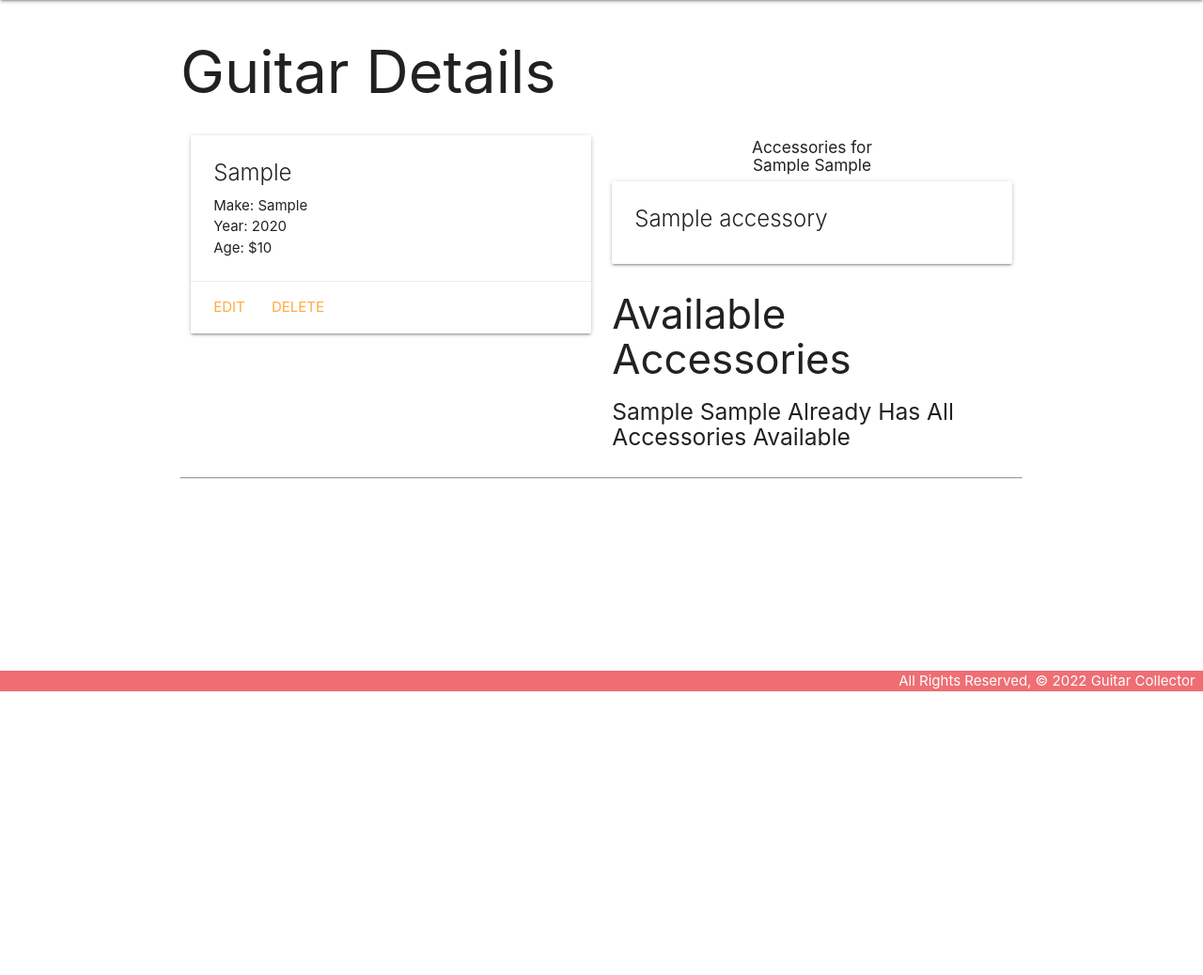
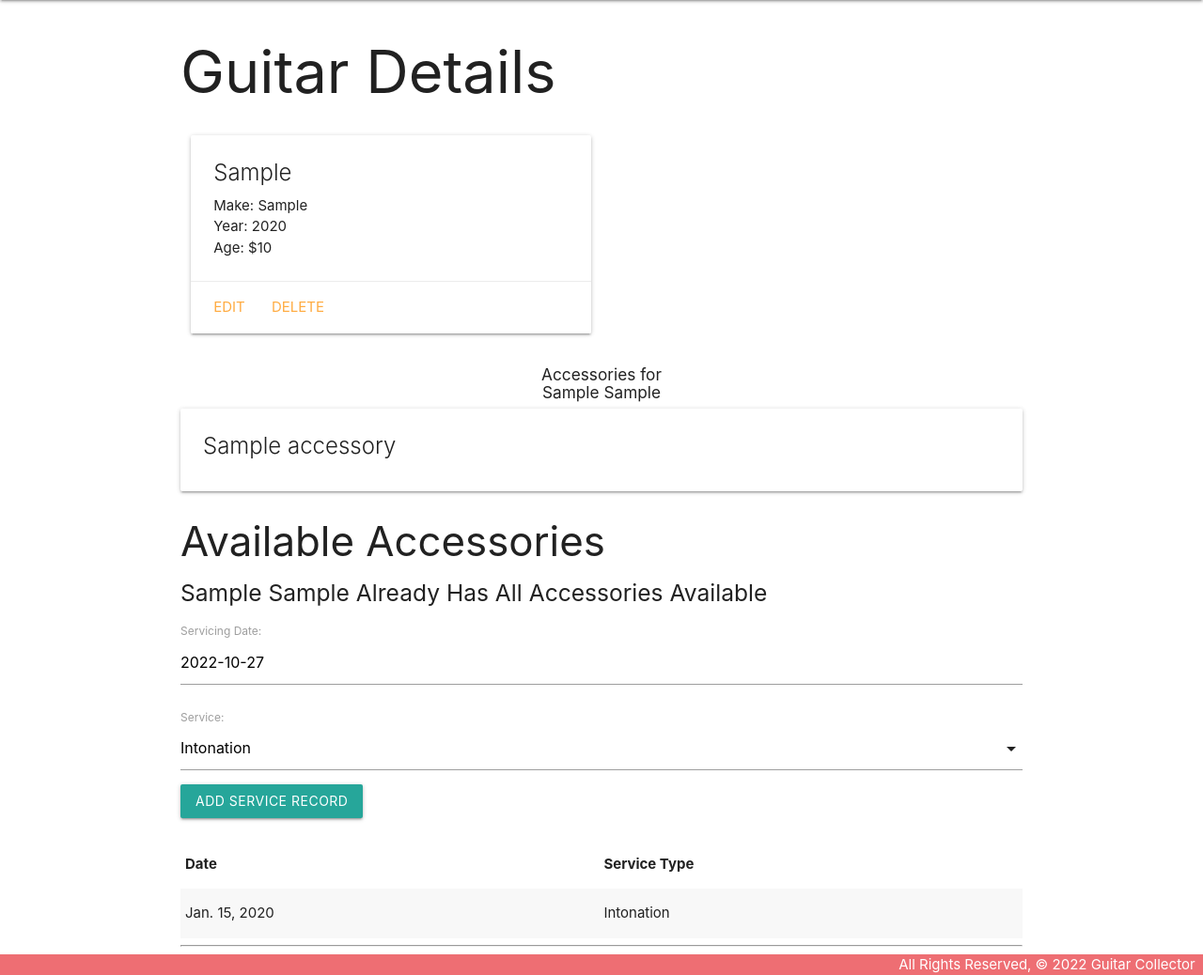
Before and after one commit to anranlee99/guitarcollector, a Django app: page /guitars/1/ in a window 1280 px wide. Shown: the part 64-1102 px from the top of the page at 94% size. Before the commit the page ends 800 px from the top, so only its background shows below. Run offline with Django 4.2, Linux system fonts and the light colour scheme; tables that the repository leaves empty hold one stand-in row (values such as "Sample post").

Commit message:
adds servicing form

```diff
--- a/main_app/admin.py
+++ b/main_app/admin.py
@@ -1,5 +1,6 @@
 from django.contrib import admin
-from .models import Guitar, Accessory
+from .models import Guitar, Accessory, Servicing
 # Register your models here.
 admin.site.register(Guitar)
 admin.site.register(Accessory)
+admin.site.register(Servicing)
--- /dev/null
+++ b/main_app/forms.py
@@ -0,0 +1,7 @@
+from django.forms import ModelForm
+from .models import Servicing
+
+class ServicingForm(ModelForm):
+    class Meta:
+        model = Servicing
+        fields = ['date', 'service']
--- a/main_app/models.py
+++ b/main_app/models.py
@@ -4,7 +4,11 @@ from django.contrib.auth.models import User
 from datetime import date
 
 # Create your models here.
-
+SERVICE = (
+  ('I', 'Intonation'),
+  ('M', 'Maintenance'),
+  ('R', 'Repair')
+)
 
 class Accessory(models.Model):
     name = models.CharField(max_length=100)
@@ -14,6 +18,8 @@ class Accessory(models.Model):
         return f'{self.name} ({self.id})'
     def get_absolute_url(self):
         return reverse('accessories_detail', kwargs={'pk': self.id})
+
+
 
 class Guitar(models.Model):
   make = models.CharField(max_length=100)
@@ -28,3 +34,22 @@ class Guitar(models.Model):
 
   def get_absolute_url(self):
     return reverse('detail', kwargs={'guitar_id': self.id})
+
+class Servicing(models.Model):
+  date = models.DateField('Servicing Date')
+  service = models.CharField(
+    max_length=100,
+    choices=SERVICE,
+    default=SERVICE[0][0]
+  )
+
+  guitar = models.ForeignKey(
+    Guitar,
+    on_delete=models.CASCADE
+  )
+
+  def __str__(self):
+    return f'{self.get_service_display()} on {self.date}'
+
+  class Meta:
+    ordering = ['-date']
--- a/main_app/templates/base.html
+++ b/main_app/templates/base.html
@@ -8,6 +8,7 @@
   <title>Guitar Collector</title>
   <link rel="stylesheet" href="https://cdnjs.cloudflare.com/ajax/libs/materialize/1.0.0/css/materialize.min.css">
   <link rel="stylesheet" type="text/css" href="{% static 'css/style.css' %}">
+  <script src="https://cdnjs.cloudflare.com/ajax/libs/materialize/1.0.0/js/materialize.min.js"></script>
 
 </head>
 <body>
--- a/main_app/templates/guitars/detail.html
+++ b/main_app/templates/guitars/detail.html
@@ -17,6 +17,9 @@
         <a href="{% url 'guitars_delete' guitar.id %}">Delete</a>
       </div>
     </div>
+  </div>
+
+
 </div>
 <div class="col s6">
   <h6 style='text-align: center;'>Accessories for <br>{{guitar.make}} {{guitar.model}}</h6>
@@ -55,23 +58,43 @@
     <h5>{{guitar.make}} {{guitar.model}} Already Has All Accessories Available</h5>
   {% endif %}
   </div>
+  <div class="col s6">
+    <form action="{% url 'add_servicing' guitar.id %}" method="POST">
+      {% csrf_token %}
+      {{ servicing_form.as_p }}
+      <button class="btn" type="submit">Add Service Record</button>
+    </form>
+    <br>
+    <table class="striped">
+      <thead>
+        <tr><th>Date</th><th>Service Type</th></tr>
+      </thead>
+      <tbody>
+        {% for service in guitar.servicing_set.all %}
+          <tr>
+            <td>{{service.date}}</td>
+            <td>{{service.get_service_display}}</td>
+          </tr>
+        {% endfor %}
+      </tbody>
+    </table>
   </div>
 </div>
-
 <!-- This is all new markup to be added just above the <script> tag -->
 <hr>
 
 
 
 <script>
-  {% comment %} const dateEl = document.getElementById('id_date');
+const dateEl = document.getElementById('id_date');
   M.Datepicker.init(dateEl, {
     format: 'yyyy-mm-dd',
     defaultDate: new Date(),
     setDefaultDate: true,
     autoClose: true
-  }); {% endcomment %}
-
+  });
+  const selectEl = document.getElementById('id_service');
+  M.FormSelect.init(selectEl);
 
 </script>
 
--- a/main_app/urls.py
+++ b/main_app/urls.py
@@ -10,6 +10,7 @@ urlpatterns = [
     path('guitars/<int:pk>/update/', views.GuitarUpdate.as_view(), name='guitars_update'),
     path('guitars/<int:pk>/delete/', views.GuitarDelete.as_view(), name='guitars_delete'),
     path('accessories/create', views.AccessoryCreate.as_view(), name='accessories_create'),
+    path('guitars/<int:guitar_id>/add_servicing/', views.add_servicing, name='add_servicing'),
     path('accessories/<int:pk>/', views.AccessoryDetail.as_view(), name='accessories_detail'),
     path('accessories/<int:pk>/delete', views.AccessoryDelete.as_view(), name='accessories_delete'),
     path('accessories/', views.AccessoryList.as_view(), name='accessories_index'),
--- a/main_app/views.py
+++ b/main_app/views.py
@@ -1,4 +1,6 @@
 from django.shortcuts import render, redirect
+
+from .forms import ServicingForm
 from .models import Guitar, Accessory
 from django.views.generic.edit import CreateView, UpdateView, DeleteView
 from django.views.generic import ListView, DetailView
@@ -15,14 +17,18 @@ def about(request):
     return render(request, 'about.html')
 
 def guitars_detail(request, guitar_id):
+
   guitar = Guitar.objects.get(id=guitar_id)
   id_list = guitar.accessories.all().values_list('id')
   accessories_guitar_doesnt_have = Accessory.objects.exclude(id__in=id_list)
+  servicing_form = ServicingForm()
+  print(guitar.servicing_set.all())
   return render(
     request,
     'guitars/detail.html',
     {
       'guitar': guitar,
+      'servicing_form': servicing_form,
       'accessories': accessories_guitar_doesnt_have,
     }
   )
@@ -43,6 +49,20 @@ class GuitarUpdate(UpdateView):
   # excluding the name field
   fields = ['make', 'model', 'year', 'cost']
 
+def add_servicing(request, guitar_id):
+
+  # create a FeedingForm instance using
+  # the data that was submitted via the form
+  form = ServicingForm(request.POST)
+  # validate the form
+  if form.is_valid():
+
+    # can't save the form/object to the db
+    # until we've assigned a cat_id
+    new_servicing = form.save(commit=False)
+    new_servicing.guitar_id = guitar_id
+    new_servicing.save()
+  return redirect('detail', guitar_id=guitar_id)
 class GuitarDelete(DeleteView):
   model = Guitar
   success_url = '/guitars/'
```
Also changed, not shown: main_app/migrations/0005_servicing.py (added). Lines whose indentation alone changed are shown as unchanged.
